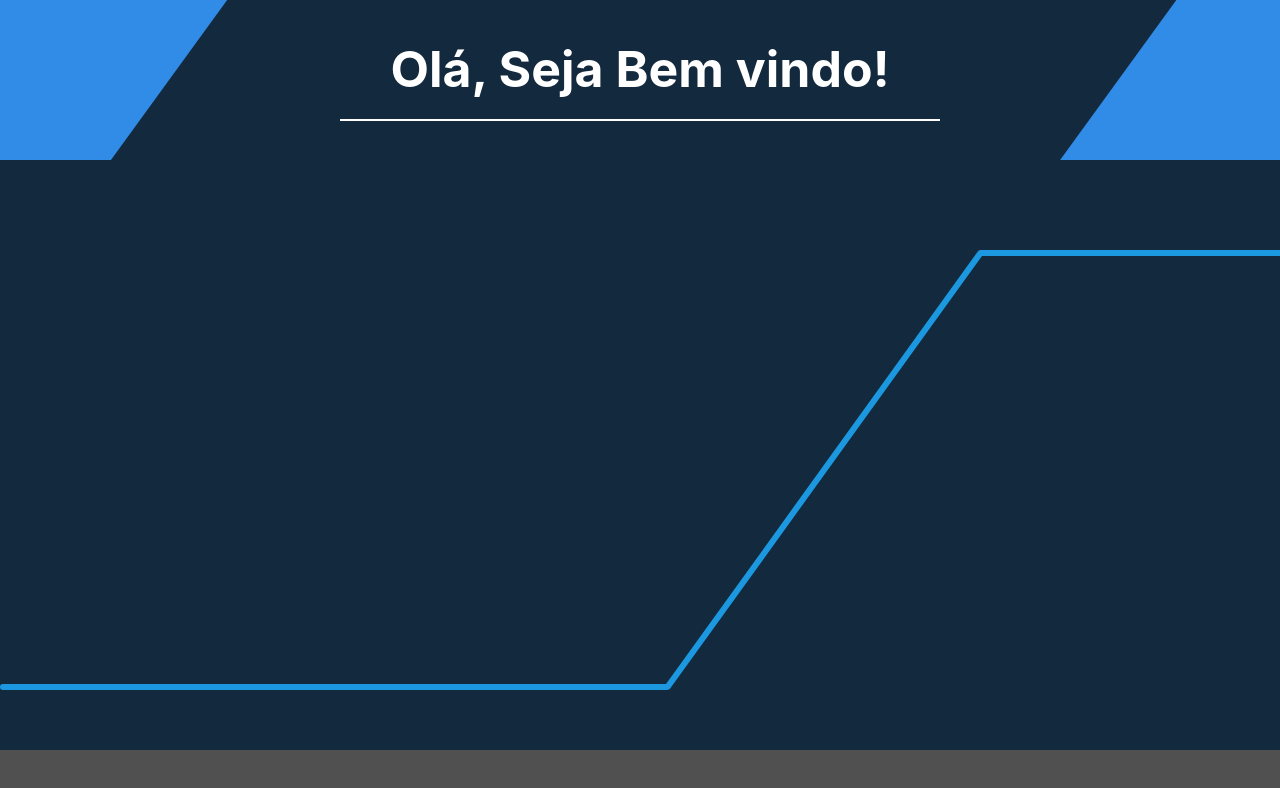
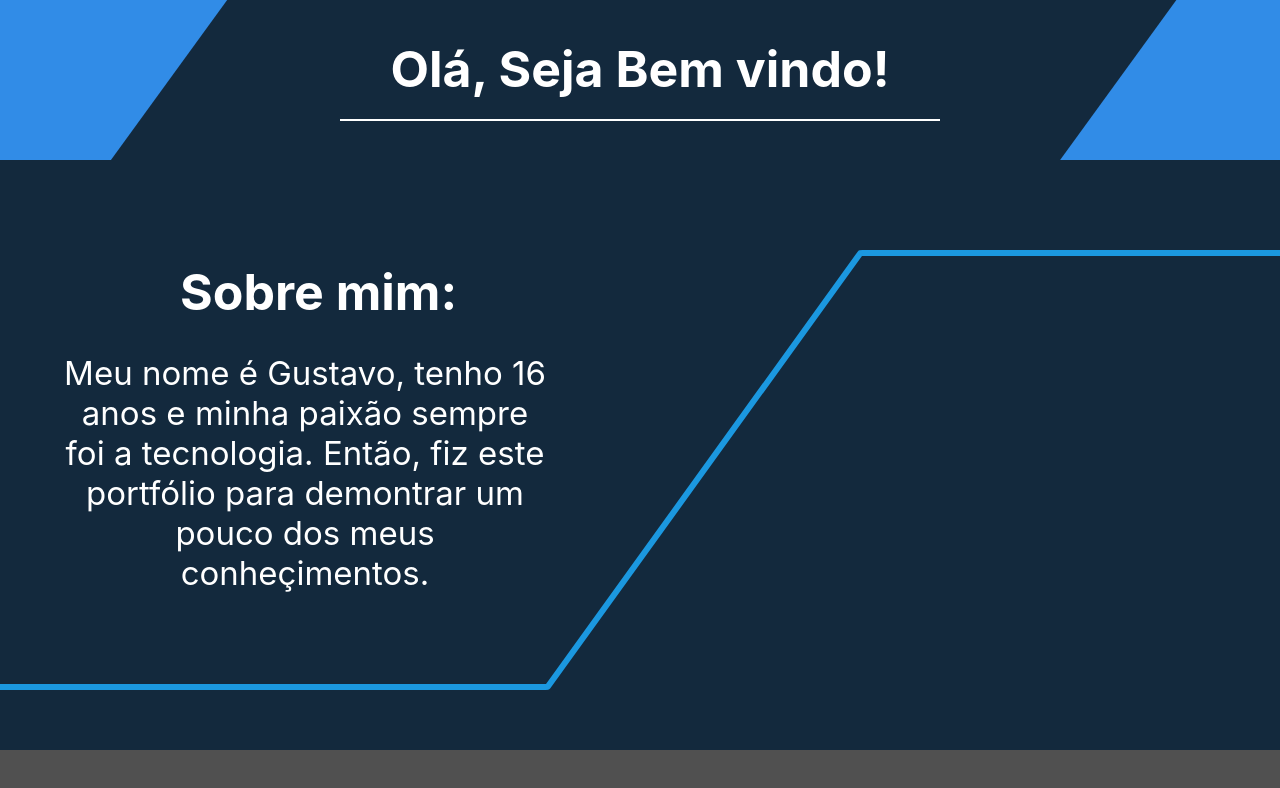
Before and after one commit to GustavoLobo0/Portifolio, a React (Create React App) app: page / in a window 1280 px wide. Shown: the top 788 px of the page. Built offline with nearby package versions, Linux system fonts and the light colour scheme.

Commit message:
new designer 1.1

```diff
--- a/src/Componentes/PrimeiroConteudo/index.js
+++ b/src/Componentes/PrimeiroConteudo/index.js
@@ -5,12 +5,15 @@ export function PrimeiroConteudo() {
         <>
             <div className="fundo">
                 <div className="fundoQuadrado"></div>
-                <div className="linha1"></div>
-                <div className="linha2"></div>
-                <div className="linha3"></div>
-            </div>
-
-            <div className="linha">
+                <div className="texto">
+                    <h2>Sobre mim:</h2>
+                    <p className="apresentaçao">Meu nome é Gustavo, tenho 16 anos e minha paixão sempre foi a tecnologia. Então, fiz este portfólio para demontrar um pouco dos meus conheçimentos.</p>
+                </div>
+                    <div className="linhas">
+                        <div className="linha1"></div>
+                        <div className="linha2"></div>
+                    </div>
+                    <div className="linha3"></div>
 
             </div>
         </>
--- a/src/Componentes/PrimeiroConteudo/style.css
+++ b/src/Componentes/PrimeiroConteudo/style.css
@@ -1,40 +1,114 @@
-.fundo{
+.fundo {
     overflow: hidden;
     position: relative;
 }
-.fundoQuadrado{
+
+.fundoQuadrado {
     width: 100%;
     height: 590px;
     background-color: #13293D;
 }
 
+h2{
+    font-size: 50px;
+    top: 60px;
+    left: 240px;
+    color: white;
+    position: absolute;
 
-.linha1, .linha2, .linha3{
-background-color: #1B98E0;
-border-radius: 4px;
+}
+.apresentaçao{
+    color: white;
+    position: absolute;
+    top: 160px;
+    left: 120px;
+    width: 490px;
+    font-size: 33px;
+    text-align: center;
+}
+
+.linha1, .linha2, .linha3 {
+    background-color: #1B98E0;
+    border-radius: 4px;
+    height: 6px;
+    position: absolute;
 
 }
 
-.linha1{
+.linha1 {
     bottom: 60px;
-    width: 669px;
-    height: 6px;
-    position: absolute;
+    width: 639px;
+
 }
-.linha2{
+
+.linha2 {
     bottom: 17px;
     left: 140px;
     width: 540px;
-    height: 6px;
-    transform: translate(414px, -260px) rotate(-54.2232deg);
-    position: absolute;
+    transform: translate(384px, -260px) rotate(-54.2232deg);
+
 }
 
 .linha3 {
-    width: 1000px;
-    position: absolute;
-    height: 6px;
-    border-radius: 0%;
+    width:100%;
     top: 90px;
-    left: 980px;
+    left: 950px;
 }
+
+@media (max-width: 1600px){
+    .linha1{
+        left: -40px;
+    }
+    .linha2{
+        left: 100px;
+    }
+    .linha3{
+        left: 909px;
+    }
+}
+@media (max-width: 1500px){
+    .linhas{
+        left: -50px;
+        position: relative;
+    }
+    .linha3{
+        left: 859px;
+    }
+}
+
+@media (max-width: 1500px){
+    .apresentaçao{
+        left: 60px;
+        position: absolute;
+    }
+    h2{
+        left: 180px;
+        position: absolute;
+    }
+}
+
+@media (max-width: 900px){
+    .linhas{
+        left: -230px;
+        position: relative;
+    }
+    .linha3{
+        left: 678px;
+    }
+}
+
+@media (max-width: 900px){
+    .apresentaçao{
+        left: 60px;
+        position: absolute;
+        font-size: 27px;
+        width: 400px;
+        top: 120px;
+    }
+    h2{
+
+        left: 170px;
+        position: absolute;
+        font-size: 34px;
+    }
+}
```
